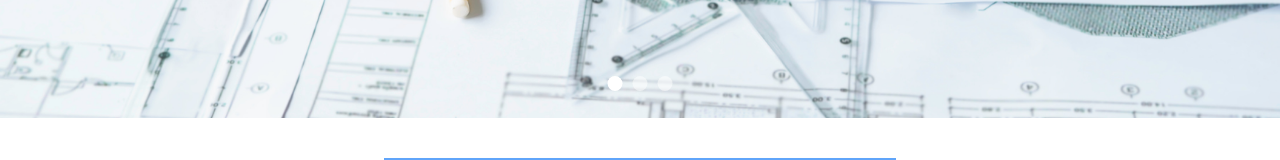
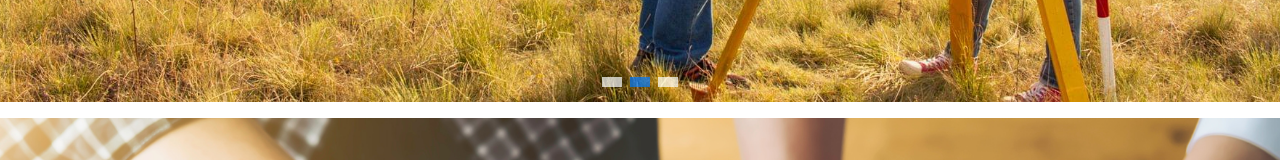
Before and after one commit to szymcze578/New-Frontend-Vue.js---page-for-Surveyor-company, a Vue app: page / in a window 1280 px wide. Shown: the part 790-950 px from the top of the page. Built offline with nearby package versions, Linux system fonts and the light colour scheme; what @fawmi/vue-google-maps, vue3-typed-js would draw is missing.

Commit message:
Add swiper carousel

```diff
--- a/src/components/HomePage.vue
+++ b/src/components/HomePage.vue
@@ -1,5 +1,19 @@
 <template>
   <div>
+    <div class="relative flex justify-center py-2  h-[800px]">
+      <Swiper
+        :slides-per-page="1"
+        :autoplay="{ delay: 4000, disableOnInteraction: false }"
+        :loop="true"
+        :pagination="{clickable: true}"
+        :speed="1000">
+        <SwiperSlide v-for="(item, index) in data" :key="index" >
+          <img :src="item" alt="" class="w-full h-full object-cover">/>
+        </SwiperSlide>
+        <CarouselTextInfo class="carousel-text-info top-0 left-0 w-full z-50"/>
+      </Swiper>
+    </div>
+
     <div>
       <TheCarousel
         :slides="data"
@@ -8,6 +22,7 @@
         :indicators="true"
       ></TheCarousel>
     </div>
+
     <div class="lg:px-48 xl:px-96">
       <OfferComponent></OfferComponent>
     </div>
@@ -52,7 +67,14 @@ import TheCarousel from './Carousel/TheCarousel.vue'
 import InformationTile from './InformationTile.vue'
 import OfferComponent from './OfferComponent.vue'
 import ContactComponent from './ContactComponent.vue'
-import Swiper from 'swiper'
+import {Swiper,SwiperSlide } from 'swiper/vue'
+import 'swiper/swiper-bundle.css'
+import { Autoplay,Pagination, Navigation } from 'swiper/modules'
+
+import SwiperCore from 'swiper';
+
+// Install the autoplay module
+SwiperCore.use([Autoplay, Pagination,Navigation]);
 
 import img from '@/assets/rysunek-techniczny-umowa-o-dzieło-scaled.jpg'
 
@@ -62,6 +84,7 @@ import type { InformationData } from '@/Model/InformationData'
 import image1 from '@/assets/image1.jpg'
 import image2 from '@/assets/image2.jpg'
 import image3 from '@/assets/image3.jpg'
+import CarouselTextInfo from '@/components/Carousel/CarouselTextInfo.vue'
 
 const data = ref([image1, image2, image3])
 
@@ -73,3 +96,23 @@ const informationData = ref<InformationData[]>(
   }))
 )
 </script>
+
+<style>
+
+.swiper-pagination-bullet {
+  background-color: #fff; /* Change color */
+  opacity: 0.7;
+  width: 20px;
+  height: 10px;
+  border-radius: 0;
+}
+
+.swiper-pagination-bullet-active {
+  background-color: #007bff; /* Change color when active */
+}
+
+.carousel-text-info {
+  pointer-events: none; /* Allow interaction with underlying elements */
+}
+
+</style>
--- a/src/main.ts
+++ b/src/main.ts
@@ -4,7 +4,6 @@ import { createApp } from 'vue';
 import { createPinia } from 'pinia';
 import { MotionPlugin } from '@vueuse/motion';
 import  VueTypedJs  from 'vue3-typed-js';
-import Swiper from 'swiper';
 
 import VueGoogleMaps from '@fawmi/vue-google-maps'
 import TheCarousel from './components/Carousel/TheCarousel.vue'
```
